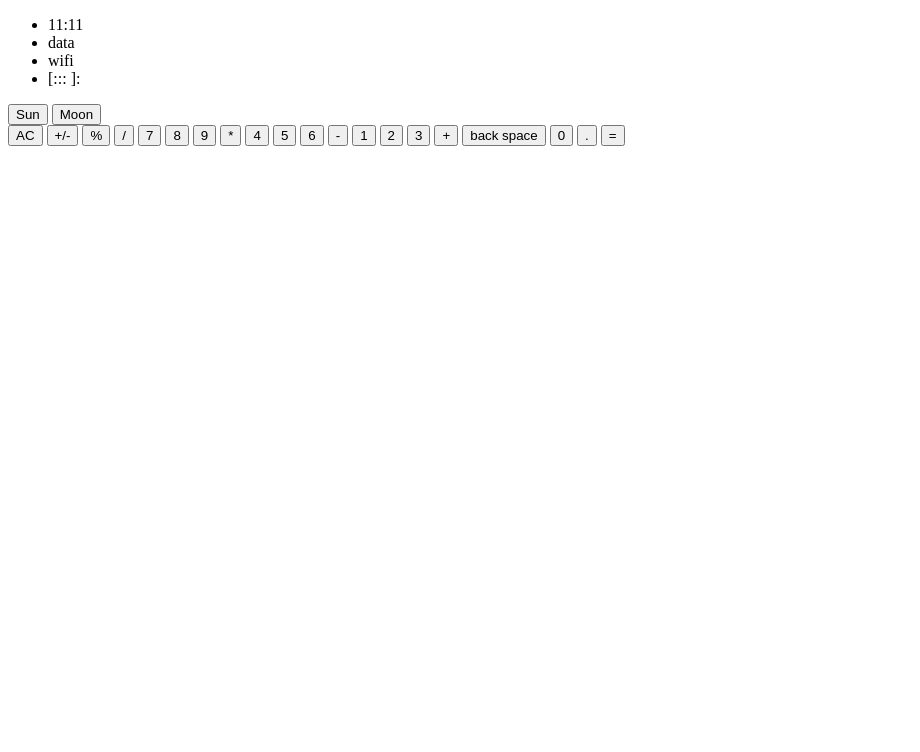
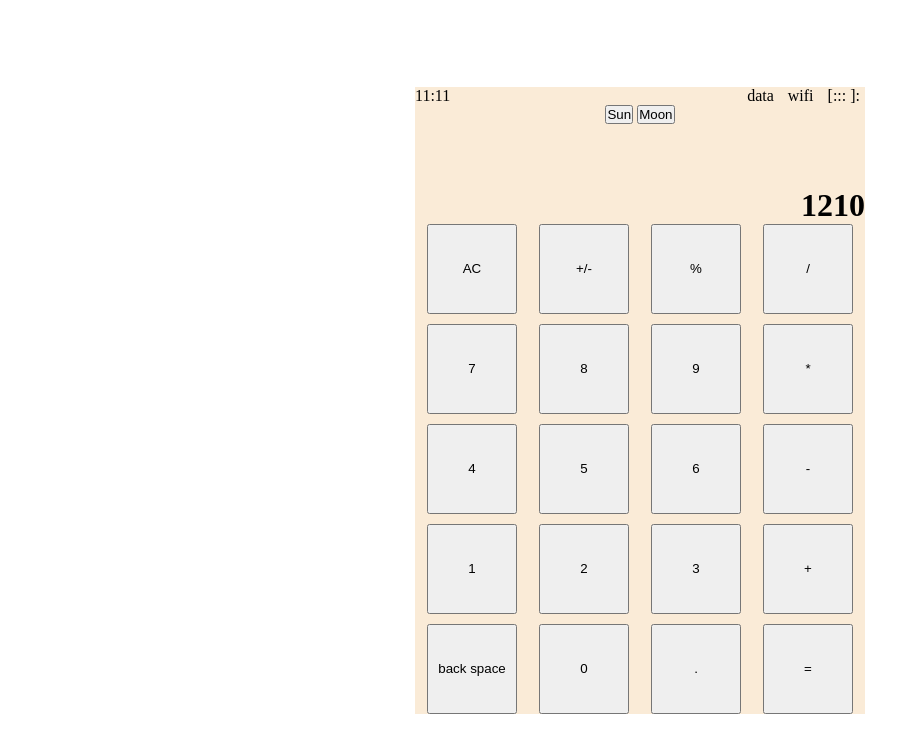
Before and after one commit to jrazec/calculator, a plain HTML site: page index.html in a window 1280 px wide. Shown: the whole page, without its empty margins (0-920 px from the left). Drawn offline with Linux system fonts and the light colour scheme.

Commit message:
Create the draft design, change ul to divs

```diff
--- a/index.html
+++ b/index.html
@@ -3,18 +3,26 @@
 <head>
     <meta charset="UTF-8">
     <meta name="viewport" content="width=device-width, initial-scale=1.0">
+    <!--CSS-->
+    <link rel="stylesheet" href="style.css">
+    <!--JAVASCRIPT-->
+    <script src="script.js" defer></script>
     <title>Calculator</title>
 </head>
 <body>
+
     <div class="calculator-container">
+        <div class="header">
+            <div class="info-bar">
+                <div class="left">11:11</div>
+                <div class="right">
+                    <!--to be replaced by icons/images-->
+                    <span>data</span>
+                    <span>wifi</span>
+                    <span>[:::  ]:</span>
+                </div>
 
-        <div class="header">
-            <ul class="info-bar">
-                <li class="header left">11:11</li>
-                <li class="header right">data</li>
-                <li class="header right">wifi</li>
-                <li class="header right">[:::  ]:</li>
-            </ul>
+            </div>
             <div class="mode">
                 <button class="light">Sun</button>
                 <button class="dark">Moon</button>
@@ -24,6 +32,7 @@
         <div class="input-container">
             <!--Here is where the calculated
                 numbers will be shown!-->
+                <h1>1210</h1>
         </div>
 
         <div class="buttons-container">
@@ -50,5 +59,6 @@
         </div>
 
     </div>
+
 </body>
 </html>
--- a/style.css
+++ b/style.css
@@ -0,0 +1,62 @@
+* {
+    margin: 0;
+    padding: 0;
+}
+html {
+    height: 100%;
+}
+body {
+    min-height: 100%;
+    display: flex;
+    justify-content: center;
+    align-items: center;
+}
+
+.calculator-container {
+    display: flex;
+    flex-direction: column;
+    background-color: antiquewhite;
+    width: 450px;
+}
+
+/*HEADER SECTION*/
+.header {
+    display: flex;
+    flex-direction: column;
+}
+
+.info-bar {
+    display: flex;
+    list-style-type: none;
+    justify-content: space-between;
+}
+
+span {
+    margin: 0px 5px;
+}
+
+.mode {
+    text-align: center;
+}
+
+/*INPUT SECTION*/
+.input-container {
+    display: flex;
+    justify-content: end;
+    align-items: end;
+    height: 100px;
+}
+
+/*BUTTONS SECTION*/
+.buttons-container {
+    display: flex;
+    justify-content: space-evenly;
+    align-items: center;
+    flex-wrap:wrap;
+    gap: 10px;
+}
+
+.buttons-container > button {
+    height: 90px;
+    width: 90px;
+}
```
